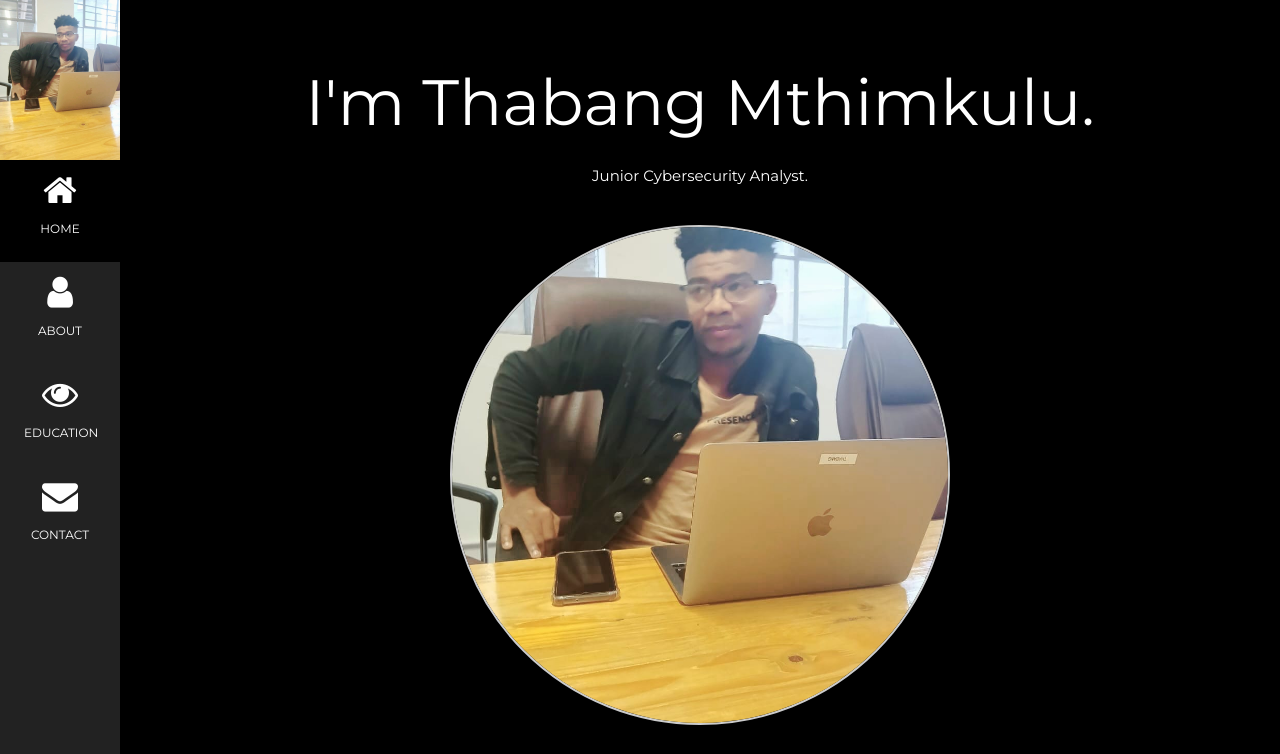
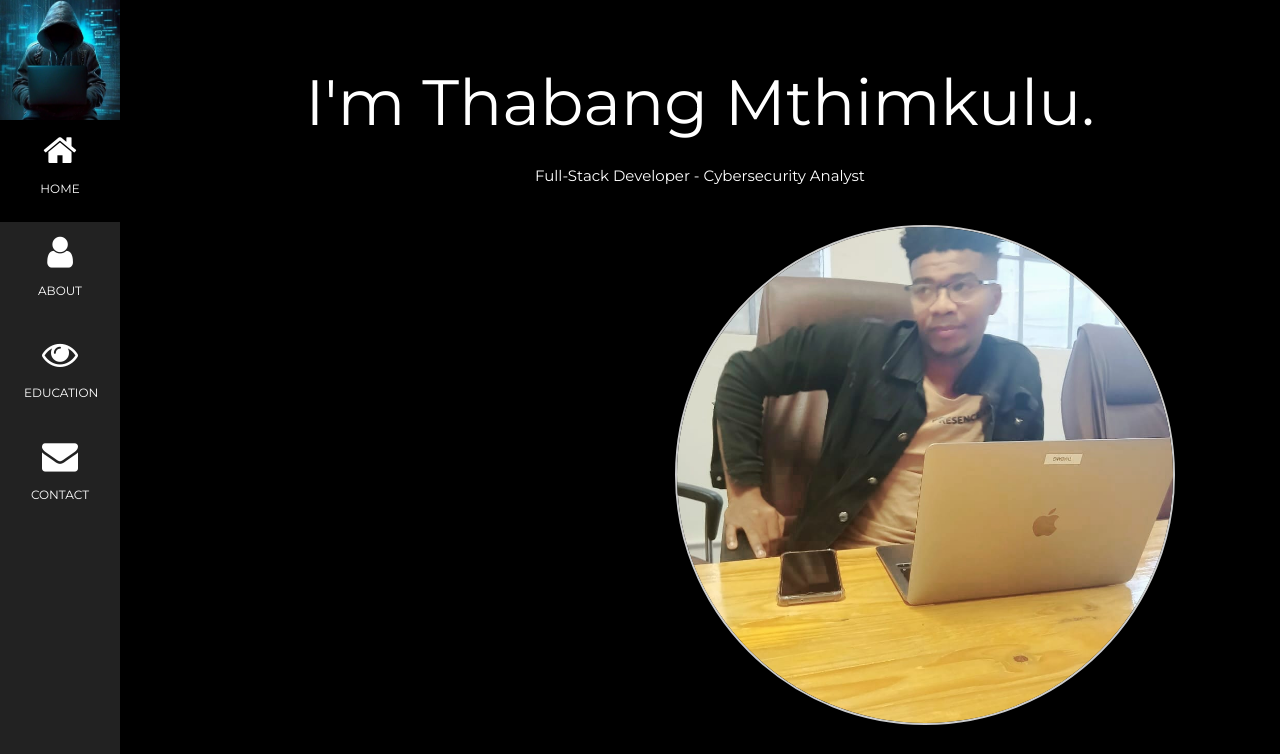
Before and after one commit to mthimkulu23/Cybersecurity_portfolio, a plain HTML site: page Cybersecurity_portfolio/index.html in a window 1280 px wide. Shown: the top 754 px of the page. Drawn offline with nearby package versions, Linux system fonts and the light colour scheme.

Commit message:
insert image to be horizontal

```diff
--- a/Cybersecurity_portfolio/index.html
+++ b/Cybersecurity_portfolio/index.html
@@ -12,7 +12,7 @@
 <!-- Icon Bar (Sidebar - hidden on small screens) -->
 <nav class="w3-sidebar w3-bar-block w3-small w3-hide-small w3-center">
   <!-- Avatar image in top left corner -->
-  <img src="./images/thabangoffice.jpeg" style="width:100%">
+  <img src="./images/Cybersecurity picture.jpg" style="width:100%">
   <a href="#" class="w3-bar-item w3-button w3-padding-large w3-black">
     <i class="fa fa-home w3-xxlarge"></i>
     <p>HOME</p>
@@ -47,8 +47,10 @@
   <!-- Header/Home -->
   <header class="w3-container w3-padding-32 w3-center w3-black" id="home">
     <h1 class="w3-jumbo"><span class="w3-hide-small">I'm</span> Thabang Mthimkulu.</h1>
-    <p>Junior Cybersecurity Analyst.</p><br>
-    <img src="./images/thabangoffice.jpeg" alt="boy" class="w3-image" width="600" height="80">
+    <p>Full-Stack Developer - Cybersecurity Analyst</p><br>
+    <div class="image-container">
+      <img src="./images/thabangoffice.jpeg" alt="boy" class="w3-image" width="600" height="80" style="margin-left: 450px;">
+  </div>
   </header>
 
   <footer class="w3-content w3-padding-64 w3-text-grey w3-xlarge" style="letter-spacing:5px;">
@@ -237,4 +239,5 @@
 </div>
 
 </body>
+<script src=""></script>
 </html>
```
Also changed, not shown: Cybersecurity_portfolio/images/Cybersecurity picture.jpg (added), Cybersecurity_portfolio/script.js (added).
